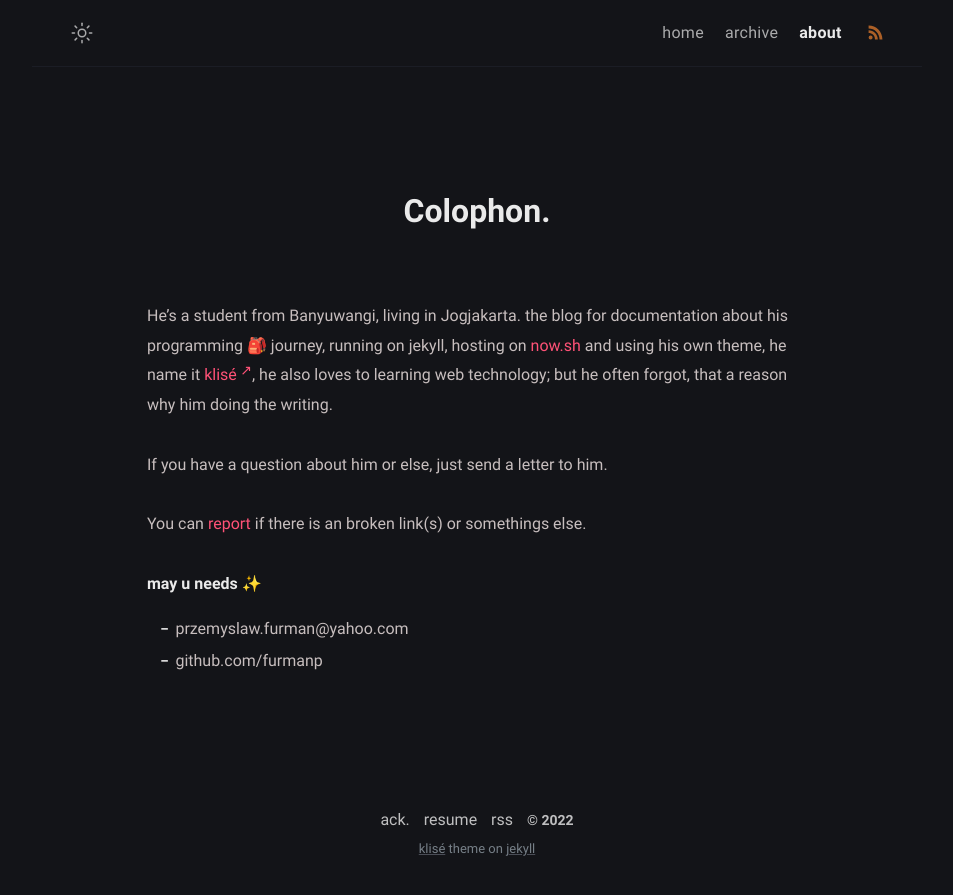
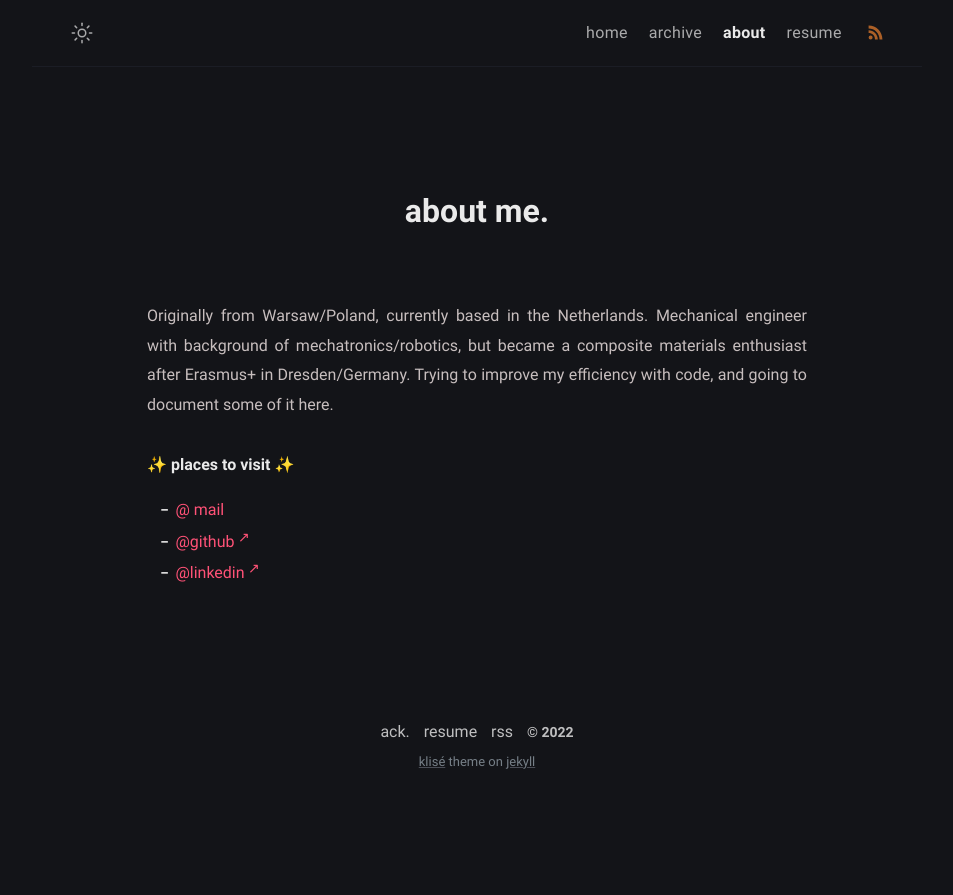
Before and after one commit to furmanp/my-personal-website, a Jekyll site: the page built from about.md, in a window 1280 px wide. Shown: the top 895 px of the page, without its empty margins (163-1116 px from the left). Built offline with Jekyll 4.4.1, drawn with Linux system fonts in a browser that asks for light colours.

Commit message:
resume update

```diff
--- a/_includes/footer.html
+++ b/_includes/footer.html
@@ -1,6 +1,6 @@
 <footer class="footer">
   <a class="footer_item" href="/thanks">ack.</a>
-  <a class="footer_item" href="javascript::void(0)">resume</a>
+  <a class="footer_item" href="/resume">resume</a>
   <a class="footer_item" href="/feed.xml">rss</a>
   <span class="footer_item">&copy; {{ site.time | date: "%Y" }}</span>
   <small class="footer_copyright">
--- a/_sass/klise/_layout.scss
+++ b/_sass/klise/_layout.scss
@@ -190,8 +190,8 @@
   }
 
   .author-avatar {
-    width: 70px;
-    height: 70px;
+    width: 90px;
+    height: 90px;
     border-radius: 100%;
     user-select: none;
     background-color: $black;
@@ -212,6 +212,7 @@
     opacity: 0.9;
     max-width: 393px;
     line-height: 1.688;
+    text-align: center;
   }
 }
 
--- a/_sass/klise/_post.scss
+++ b/_sass/klise/_post.scss
@@ -112,6 +112,7 @@
     margin: 0;
     padding-top: $spacing-full - 15;
     padding-bottom: $spacing-full - 15;
+    text-align: justify;
   }
 
   ul.task-list {
--- a/about.md
+++ b/about.md
@@ -1,18 +1,15 @@
 ---
-title: Colophon
+title: about me
 permalink: /about/
 layout: page
-excerpt: Hello peeps, I'm student of computer science from Banyuwangi, living in Jogjakarta. This blog for documentation about my programming journey, running on jekyll, hosting on netlify and using my own simple theme.
+excerpt: Robotics graduate, currently focused in composites. Trying to improve efficiency using a code. Set up this website to document and share some findings.
 comments: false
 ---
 
-He's a student from Banyuwangi, living in Jogjakarta. the blog for documentation about his programming 🎒 journey, running on jekyll, hosting on [now.sh](http://now.sh) and using his own theme, he name it <a href="https://github.com/piharpi/jekyll-klise" target="_blank" rel="noopener">klisé</a>, he also loves to learning web technology; but he often forgot, that a reason why him doing the writing.
+Originally from Warsaw/Poland, currently based in the Netherlands. Mechanical engineer with background of mechatronics/robotics, but became a composite materials enthusiast after Erasmus+ in Dresden/Germany.
+Trying to improve my efficiency with code, and going to document some of it here.
 
-If you have a question about him or else, just send a letter to him.
-
-You can [report](http://github.com/piharpi/jekyll-klise/issues/new) if there is an broken link(s) or somethings else.
-
-**may u needs ✨**
-
-- {{ site.author.email }}
-- github.com/{{ site.author.github }}
+**✨ places to visit ✨**
+* <a href="mailto:przemyslaw.furman@yahoo.com">@ mail</a><br>
+* <a href="https://github.com/furmanp" target="_blank" rel="noopener">@github</a><br>
+* <a href="https://www.linkedin.com/in/przemyslawfurman/" target="_blank" rel="noopener">@linkedin</a><br>
--- a/archive.html
+++ b/archive.html
@@ -1,5 +1,5 @@
 ---
-title: Archive
+title: archive
 permalink: /archive/
 layout: page
 excerpt: All post.
```
Also changed, not shown: _data/menus.yml (+9 -0 lines).
